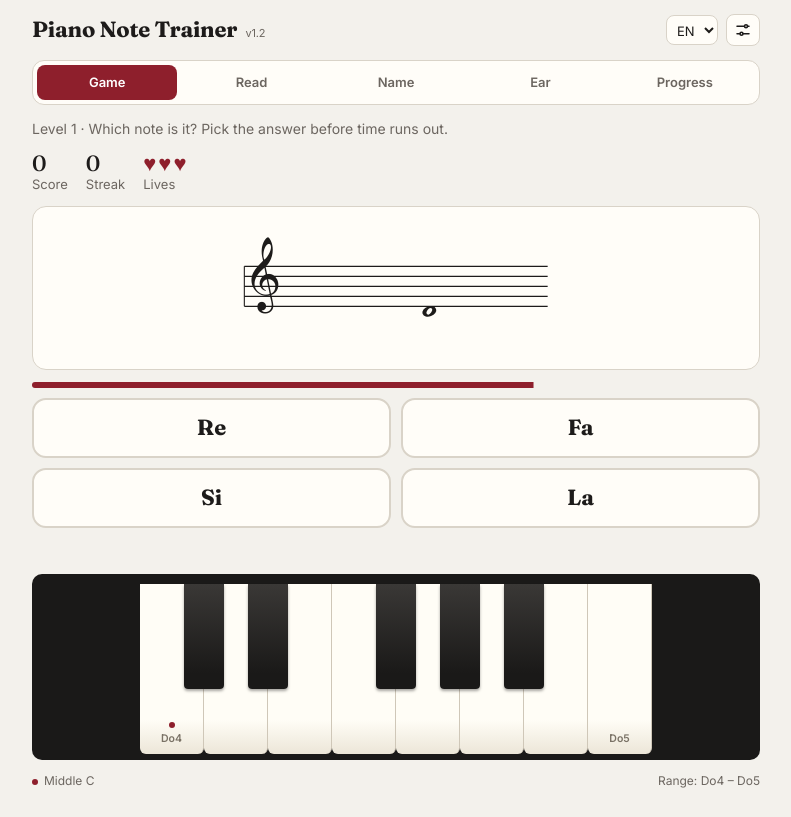
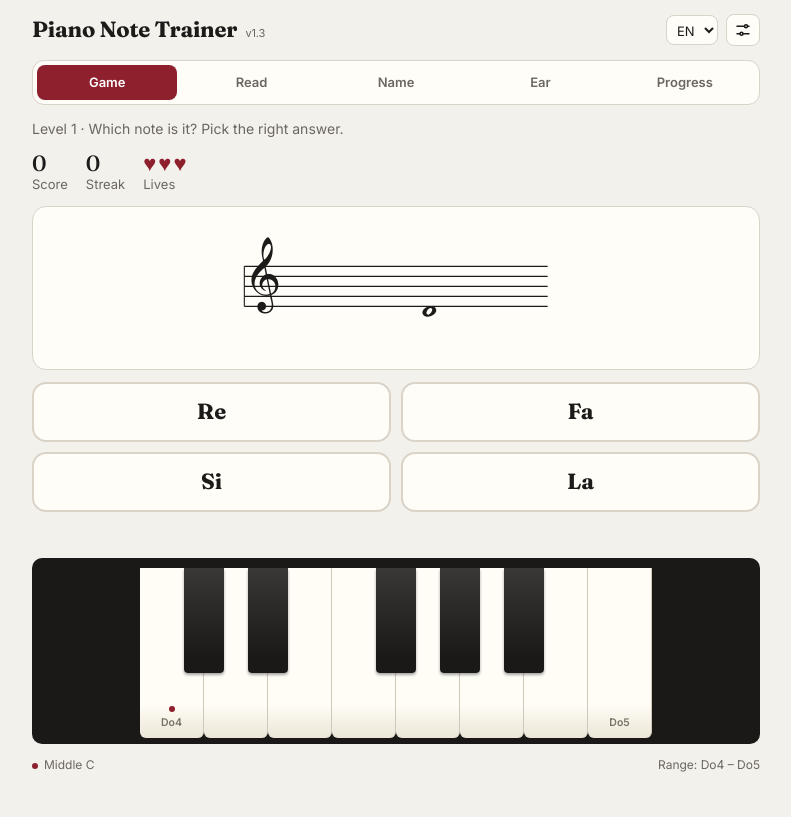
Before and after one commit to eChanterMontreal/piano-note-trainer, a plain HTML site: page index.html in a window 1280 px wide. Both pictures are taken after a click on the button "Start". Shown: the whole page, without its empty margins (244-1035 px from the left). Drawn offline with Linux system fonts and the light colour scheme.

Commit message:
v1.3: remove time limit from Game mode
Co-Authored-By: Claude Opus 5.5 <noreply@anthropic.com>
Claude-Session: https://claude.ai/code/session_01Vv1kkhmRNqAWLcFkbRcmCb

```diff
--- a/index.html
+++ b/index.html
@@ -132,7 +132,7 @@ nav button{font-size:13px;padding:8px 2px}
 
 <div class="wrap">
   <header>
-    <h1>Piano Note Trainer <small>v1.2</small></h1>
+    <h1>Piano Note Trainer <small>v1.3</small></h1>
     <div class="hdr-r">
       <select id="langSel" aria-label="Language"><option value="es">ES</option><option value="en">EN</option><option value="fr">FR</option></select>
       <button class="icon-btn" id="setBtn" aria-label="Settings"><svg viewBox="0 0 24 24" fill="none" stroke-width="2" stroke-linecap="round"><path d="M4 7h10M18 7h2M4 17h4M12 17h8"/><circle cx="16" cy="7" r="2"/><circle cx="10" cy="17" r="2"/></svg></button>
@@ -172,7 +172,7 @@ const store = {
 // ---------- i18n ----------
 const T = {
   es:{read:"Leer",name:"Nombrar",ear:"Oído",prog:"Progreso",
-    game:"Juego",level:"Nivel",lives:"Vidas",d_game:"¿Qué nota es? Elige la respuesta antes de que se acabe el tiempo.",start:"Empezar",gameover:"Fin del juego",bestScore:"Récord: {n}",newBest:"¡Nuevo récord!",timeout:"¡Se acabó el tiempo! Era {n}",levelUp:"¡Nivel {n}!",r1:"3 vidas ❤️❤️❤️",r2:"Cada 8 aciertos subes de nivel: más notas y menos tiempo",r3:"Después de cada respuesta verás la tecla en el piano",
+    game:"Juego",level:"Nivel",lives:"Vidas",d_game:"¿Qué nota es? Elige la respuesta correcta.",start:"Empezar",gameover:"Fin del juego",bestScore:"Récord: {n}",newBest:"¡Nuevo récord!",timeout:"¡Se acabó el tiempo! Era {n}",levelUp:"¡Nivel {n}!",r1:"3 vidas ❤️❤️❤️",r2:"Cada 8 aciertos subes de nivel y aparecen notas nuevas",r3:"Después de cada respuesta verás la tecla en el piano",
     d_read:"Toca en el piano la tecla de la nota que ves en el pentagrama.",
     d_name:"¿Qué nota es la tecla marcada en dorado?",
     d_ear:"Escucha la nota y encuéntrala en el piano. Vale cualquier octava.",
@@ -187,7 +187,7 @@ const T = {
     accuracy:"Precisión",answered:"Respondidas",best:"Mejor racha",reset:"Borrar progreso",sure:"Toca otra vez para confirmar",
     inTreble:"clave de Sol",inBass:"clave de Fa",rangeTxt:"Rango: {r}"},
   en:{read:"Read",name:"Name",ear:"Ear",prog:"Progress",
-    game:"Game",level:"Level",lives:"Lives",d_game:"Which note is it? Pick the answer before time runs out.",start:"Start",gameover:"Game over",bestScore:"Best: {n}",newBest:"New record!",timeout:"Time's up! It was {n}",levelUp:"Level {n}!",r1:"3 lives ❤️❤️❤️",r2:"Every 8 correct answers you level up: more notes, less time",r3:"After each answer you'll see the key on the piano",
+    game:"Game",level:"Level",lives:"Lives",d_game:"Which note is it? Pick the right answer.",start:"Start",gameover:"Game over",bestScore:"Best: {n}",newBest:"New record!",timeout:"Time's up! It was {n}",levelUp:"Level {n}!",r1:"3 lives ❤️❤️❤️",r2:"Every 8 correct answers you level up and new notes appear",r3:"After each answer you'll see the key on the piano",
     d_read:"Tap the piano key for the note shown on the staff.",
     d_name:"Which note is the key marked in gold?",
     d_ear:"Listen to the note and find it on the piano. Any octave counts.",
@@ -202,7 +202,7 @@ const T = {
     accuracy:"Accuracy",answered:"Answered",best:"Best streak",reset:"Reset progress",sure:"Tap again to confirm",
     inTreble:"treble clef",inBass:"bass clef",rangeTxt:"Range: {r}"},
   fr:{read:"Lire",name:"Nommer",ear:"Oreille",prog:"Progrès",
-    game:"Jeu",level:"Niveau",lives:"Vies",d_game:"Quelle est cette note ? Choisis la réponse avant la fin du temps.",start:"Commencer",gameover:"Partie terminée",bestScore:"Record : {n}",newBest:"Nouveau record !",timeout:"Temps écoulé ! C'était {n}",levelUp:"Niveau {n} !",r1:"3 vies ❤️❤️❤️",r2:"Tous les 8 bonnes réponses tu montes de niveau : plus de notes, moins de temps",r3:"Après chaque réponse tu verras la touche sur le piano",
+    game:"Jeu",level:"Niveau",lives:"Vies",d_game:"Quelle est cette note ? Choisis la bonne réponse.",start:"Commencer",gameover:"Partie terminée",bestScore:"Record : {n}",newBest:"Nouveau record !",timeout:"Temps écoulé ! C'était {n}",levelUp:"Niveau {n} !",r1:"3 vies ❤️❤️❤️",r2:"Tous les 8 bonnes réponses tu montes de niveau et de nouvelles notes apparaissent",r3:"Après chaque réponse tu verras la touche sur le piano",
     d_read:"Touche sur le piano la note affichée sur la portée.",
     d_name:"Quelle note est la touche marquée en doré ?",
     d_ear:"Écoute la note et trouve-la sur le piano. Toutes les octaves comptent.",
@@ -429,16 +429,12 @@ function gameQuestion(){
   if (names.size<4) for (let l=0;l<7&&names.size<4;l++) names.add(letterName(l));
   const opts=[...names].sort(()=>Math.random()-.5);
   const time = LEVELS[Math.min(gLevel,LEVELS.length)-1].time;
-  $('answer').innerHTML = `<div class="timer"><i id="tBar"></i></div><div class="opts" style="margin-top:10px">`+opts.map(o=>`<button data-o="${o}">${o}</button>`).join('')+'</div>';
+  $('answer').innerHTML = `<div class="opts">`+opts.map(o=>`<button data-o="${o}">${o}</button>`).join('')+'</div>';
   $('answer').querySelectorAll('.opts button').forEach(b=>b.addEventListener('click',()=>gameAnswer(b.dataset.o,b)));
-  const bar=$('tBar'); bar.style.transition='none'; bar.style.transform='scaleX(1)'; void bar.offsetWidth;
-  bar.style.transition=`transform ${time}ms linear`; bar.style.transform='scaleX(0)';
-  clearTimeout(gTimer); gTimer=setTimeout(()=>gameAnswer(null,null), time);
   scrollToKey(midiOf(cur));
 }
 function gameAnswer(choice, btn){
   if (locked) return; locked=true; clearTimeout(gTimer);
-  const bar=$('tBar'); if (bar){ const w=getComputedStyle(bar).transform; bar.style.transition='none'; bar.style.transform=w; }
   const right=noteName(cur,false), ok = choice===right, m=midiOf(cur);
   const id=keyId(cur); const s=stats[id]||{ok:0,n:0}; s.n++; if(ok) s.ok++; stats[id]=s; store.set('stats',stats);
   playMidi(m, true);
```
